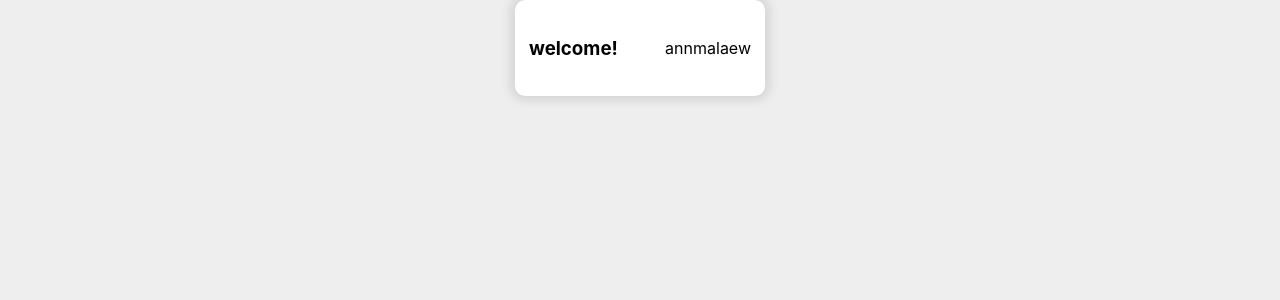
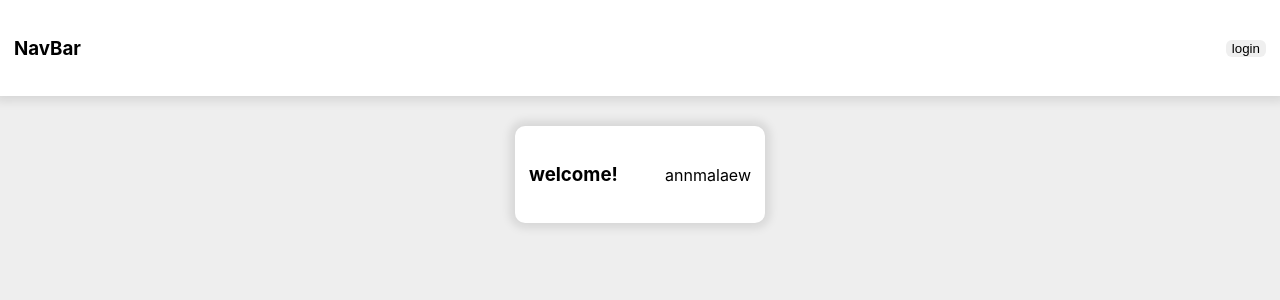
Before and after one commit to peeranutchat/my-first-react-app, a React (Vite) app: page / in a window 1280 px wide. Shown: the top 300 px of the page. Built offline with nearby package versions, Linux system fonts and the light colour scheme.

Commit message:
navbar component

```diff
--- a/src/App.tsx
+++ b/src/App.tsx
@@ -1,9 +1,11 @@
 import './App.css'
 import Greeting from './components/Greeting'
+import Navbar from './components/Navbar'
 
 function App() {
   return (
     <div className="App">
+      <Navbar />
       <Greeting />
     </div>
   )
--- /dev/null
+++ b/src/components/Navbar.module.css
@@ -0,0 +1,18 @@
+.navbar {
+  width: 100%;
+  height: auto;
+  padding: 18px 14px;
+  box-sizing: border-box;
+  /* border-radius: 10px; */
+  background-color: white;
+  color: black;
+  display: flex;
+  justify-content: space-between;
+  align-items: center;
+  box-shadow: 0 0 10px 5px rgb(0 0 0 / 0.1);
+}
+
+.login {
+  border: none;
+  border-radius: 6px;
+}
--- /dev/null
+++ b/src/components/Navbar.tsx
@@ -0,0 +1,12 @@
+import navStlye from './Navbar.module.css'
+
+const Navbar = () => {
+  return (
+    <div className={navStlye.navbar}>
+      <h3>NavBar</h3>
+      <button className={navStlye.login}>login</button>
+    </div>
+  )
+}
+
+export default Navbar
```
